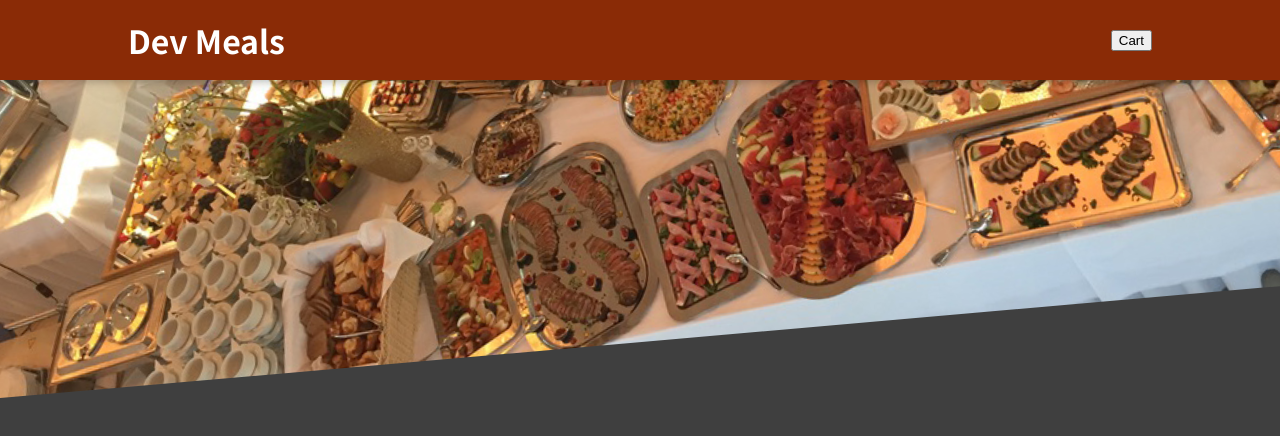
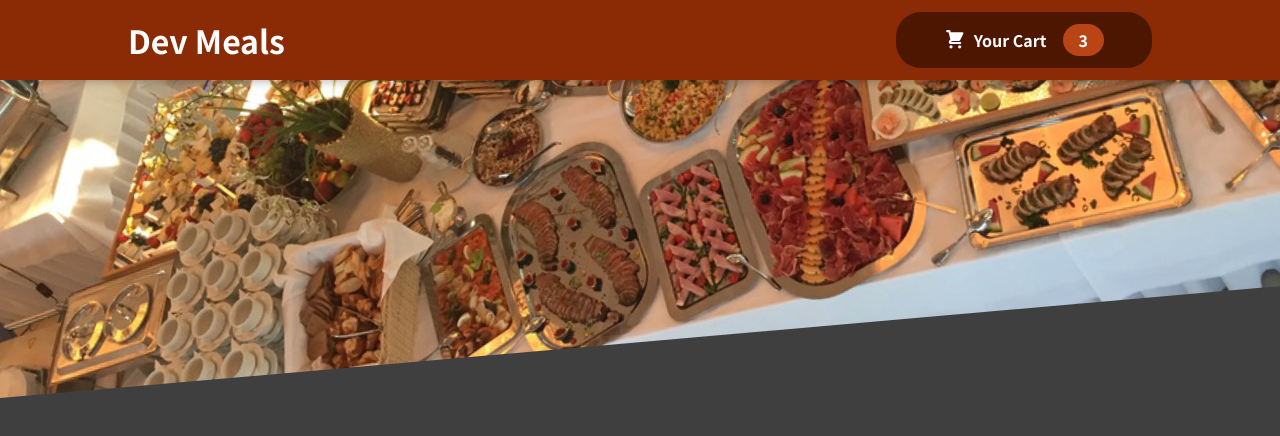
Before and after one commit to sonphan96/react-dev-meals, a React (Create React App) app: page / in a window 1280 px wide. Shown: the top 436 px of the page. Built offline with nearby package versions, Linux system fonts and the light colour scheme.

Commit message:
add Cart button

```diff
--- /dev/null
+++ b/src/components/Cart/CartIcon.js
@@ -0,0 +1,13 @@
+const CartIcon = () => {
+  return (
+    <svg
+      xmlns='http://www.w3.org/2000/svg'
+      viewBox='0 0 20 20'
+      fill='currentColor'
+    >
+      <path d='M3 1a1 1 0 000 2h1.22l.305 1.222a.997.997 0 00.01.042l1.358 5.43-.893.892C3.74 11.846 4.632 14 6.414 14H15a1 1 0 000-2H6.414l1-1H14a1 1 0 00.894-.553l3-6A1 1 0 0017 3H6.28l-.31-1.243A1 1 0 005 1H3zM16 16.5a1.5 1.5 0 11-3 0 1.5 1.5 0 013 0zM6.5 18a1.5 1.5 0 100-3 1.5 1.5 0 000 3z' />
+    </svg>
+  );
+};
+
+export default CartIcon;
--- a/src/components/Layout/Header.jsx
+++ b/src/components/Layout/Header.jsx
@@ -1,7 +1,8 @@
 import { Fragment } from "react";
 
+import HeaderCartButton from "./HeaderCartButton";
+
 import mealsImage from "../../assets/meals.jpg";
-
 import classes from "./Header.module.css";
 
 const Header = () => {
@@ -9,7 +10,7 @@
     <Fragment>
       <header className={classes.header}>
         <h1>Dev Meals</h1>
-        <button>Cart</button>
+        <HeaderCartButton />
       </header>
 
       <div className={classes["main-image"]}>
--- /dev/null
+++ b/src/components/Layout/HeaderCartButton.jsx
@@ -0,0 +1,20 @@
+import React from "react";
+
+import CartIcon from "../Cart/CartIcon";
+import classes from "./HeaderCartButton.module.css";
+
+const HeaderCartButton = () => {
+  return (
+    <button className={classes.button}>
+      <span className={classes.icon}>
+        <CartIcon />
+      </span>
+
+      <span>Your Cart</span>
+
+      <span className={classes.badge}>3</span>
+    </button>
+  );
+};
+
+export default HeaderCartButton;
--- /dev/null
+++ b/src/components/Layout/HeaderCartButton.module.css
@@ -0,0 +1,59 @@
+.button {
+  cursor: pointer;
+  font: inherit;
+  border: none;
+  background-color: #4d1601;
+  color: white;
+  padding: 0.75rem 3rem;
+  display: flex;
+  justify-content: space-around;
+  align-items: center;
+  border-radius: 25px;
+  font-weight: bold;
+}
+
+.button:hover,
+.button:active {
+  background-color: #2c0d00;
+}
+
+.icon {
+  width: 1.35rem;
+  height: 1.35rem;
+  margin-right: 0.5rem;
+}
+
+.badge {
+  background-color: #b94517;
+  padding: 0.25rem 1rem;
+  border-radius: 25px;
+  margin-left: 1rem;
+  font-weight: bold;
+}
+
+.button:hover .badge,
+.button:active .badge {
+  background-color: #92320c;
+}
+
+.bump {
+  animation: bump 300ms ease-out;
+}
+
+@keyframes bump {
+  0% {
+    transform: scale(1);
+  }
+  10% {
+    transform: scale(0.9);
+  }
+  30% {
+    transform: scale(1.1);
+  }
+  50% {
+    transform: scale(1.15);
+  }
+  100% {
+    transform: scale(1);
+  }
+}
```
